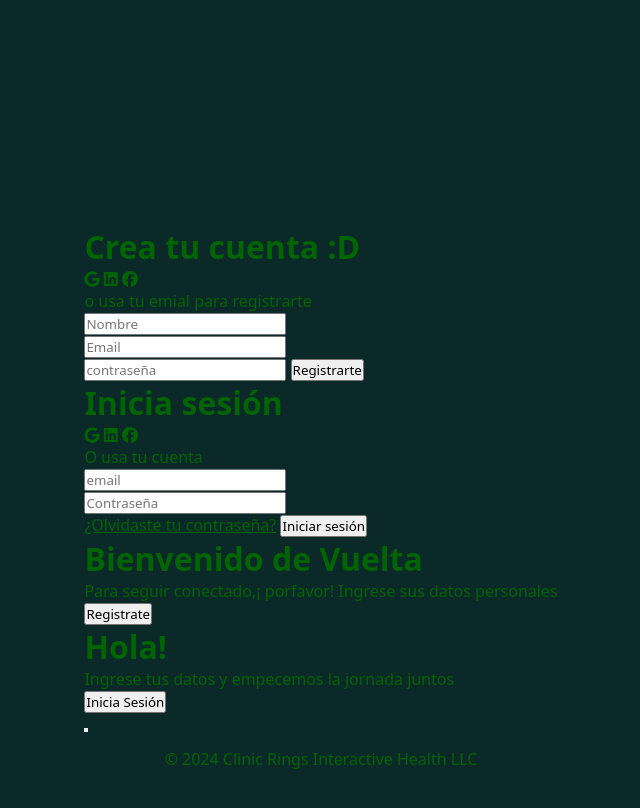
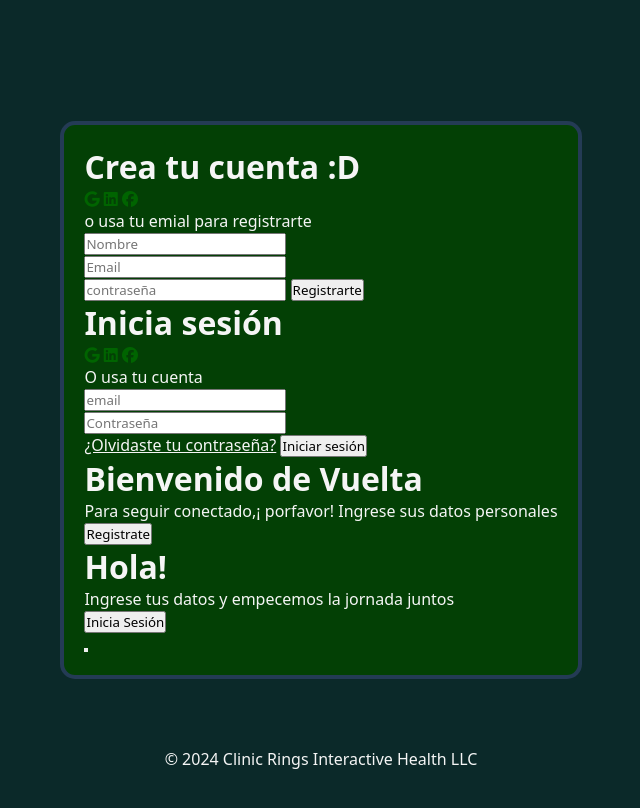
Before and after one commit to geraLv/Proyecto_Integrador, a plain HTML site: page registerU.html in a window 1280 px wide. Shown: the whole page, without its empty margins (319-959 px from the left). Drawn offline with Linux system fonts and the light colour scheme.

Commit message:
antes del desastre

```diff
--- a/assets/css/registerU.css
+++ b/assets/css/registerU.css
@@ -2,7 +2,7 @@
     padding: 0%;
     margin: 0%;
     box-sizing: border-box;
-    color: darkgreen;
+    color: whitesmoke;
     font-family: system-ui, -apple-system, BlinkMacSystemFont, 'Segoe UI', Roboto, Oxygen, Ubuntu, Cantarell, 'Open Sans', 'Helvetica Neue', sans-serif;
 }
 :root{
@@ -12,7 +12,7 @@
 
 }
 body{
-    height: 120vh;
+    height: 100vh;
     background-color: rgb(11, 41, 41);
     display: grid;
     place-content: center;
@@ -21,6 +21,13 @@ i{
     box-sizing: border-box;
     color: darkgreen;
     border-radius: 3px;
+}
+.container{
+    border: #243B55 solid 4px;
+    border-radius: 15px;
+    background: #034005;
+    padding: 20px;
+
 }
 button{
     color: black;
```
